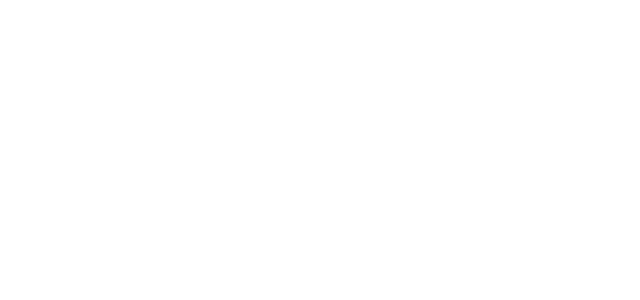
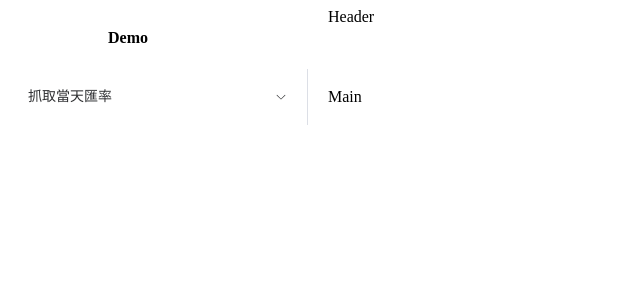
Before and after one commit to LifanC/project_exercises_client, a Vue app: page / in a window 1280 px wide. Shown: the top 300 px of the page, without its empty margins (0-640 px from the left). Built offline with nearby package versions, Linux system fonts and the light colour scheme.

Commit message:
2023-05-20_luke 更新匯率

```diff
--- a/package.json
+++ b/package.json
@@ -9,6 +9,7 @@
   },
   "dependencies": {
     "@element-plus/icons-vue": "^2.1.0",
+    "axios": "^1.4.0",
     "element-plus": "^2.3.4",
     "unplugin-icons": "^0.16.1",
     "vue": "^3.3.2",
--- a/src/App.vue
+++ b/src/App.vue
@@ -1,9 +1,19 @@
 <script setup>
+import AppAside from "@/components/AppAside.vue";
+
 
 </script>
 
 <template>
-
+  <el-container>
+    <el-container>
+      <AppAside />
+      <el-container>
+        <el-header >Header</el-header>
+        <el-main>Main</el-main>
+      </el-container>
+    </el-container>
+  </el-container>
 </template>
 
 <style scoped>
--- /dev/null
+++ b/src/components/AppAside.vue
@@ -0,0 +1,72 @@
+<script lang="ts" setup>
+
+import {Pointer} from "@element-plus/icons-vue";
+import axios from "axios";
+
+
+const handleOpen = (key: string, keyPath: string[]) => {
+  console.log(key, keyPath)
+}
+const handleClose = (key: string, keyPath: string[]) => {
+  console.log(key, keyPath)
+}
+
+const rateSubmit = () => {
+  axios.get('https://api.exchangerate-api.com/v4/latest/TWD')
+      .then((response) => {
+        axios({
+            method: 'post',
+            url: 'http://localhost:8080/getRate',
+            data: response.data
+        }).then((res)=>{
+          if(res.data[0] == "true"){
+            ElMessage({
+              showClose: true,
+              message: res.data[1],
+            })
+          }else if(res.data[0] == "false"){
+            ElMessage({
+              showClose: true,
+              message: res.data[1],
+            })
+          }
+        })
+        console.log('rateSubmit_then',response)
+      })
+      .catch((error) => {
+        console.log('rateSubmit_catch',error)
+      })
+
+}
+
+</script>
+
+<template>
+  <el-aside>
+    <h1 style="padding-left: 100px">Demo</h1>
+    <el-menu
+        @open="handleOpen"
+        @close="handleClose"
+    >
+      <el-sub-menu index="1">
+        <template #title>
+          <span>抓取當天匯率</span>
+        </template>
+        <el-menu-item index="1-1">
+          <el-button
+              type="primary" plain
+              size="large"
+              :icon="Pointer"
+              @click="rateSubmit"
+          >更新當天匯率
+          </el-button>
+        </el-menu-item>
+      </el-sub-menu>
+    </el-menu>
+  </el-aside>
+
+</template>
+
+<style scoped>
+
+</style>
```
Also changed, not shown: 2 other files (tests, documents, lock files or other folders).
